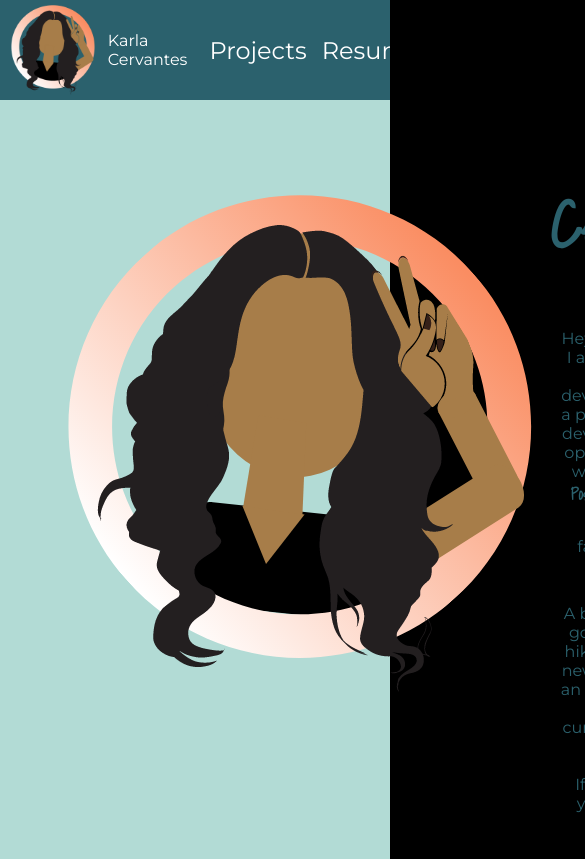
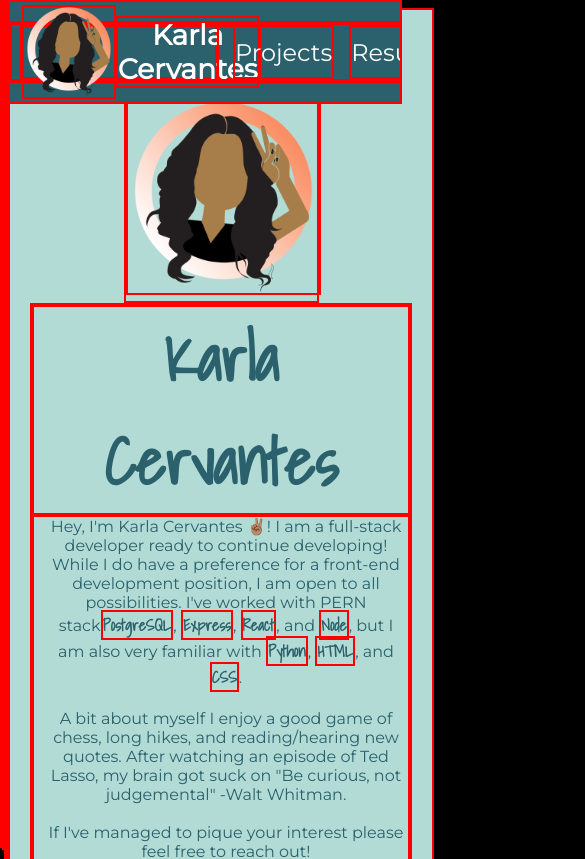
Before and after one commit to kmcervan/portfolio, a React (Create React App) app: page / in a window 390 px wide. Shown: the top 859 px of the page, 585 px wide, since content can reach past the window. Built offline with nearby package versions, Linux system fonts and the light colour scheme.

Commit message:
fixed main text bugs

```diff
--- a/src/App.css
+++ b/src/App.css
@@ -6,7 +6,6 @@ html, body {
   height:100%;
   width:100%;
   padding:0;
-
 }
 section {
   display: block;
@@ -16,7 +15,7 @@ section {
   padding: 50px;
   /* padding-left: 120px; */
   padding-top: 100px;
-  box-sizing:border-box;
+  /* box-sizing:border-box; */
   max-width: 1000px;
   margin: 0 auto;
 }
@@ -30,7 +29,6 @@ section {
 
 /**************************** Header ******************************/
 nav {
-  /* border: green 2px solid; */
   background-color: #2b616d;
   overflow: hidden;
   position: fixed;
@@ -63,9 +61,16 @@ nav {
 }
 .space-link {
   margin-left: 15px;
+  width: 125px;
+  display: flex;
+  justify-content: center;
 }
 .space-link:hover {
-  background-color: #b2dbd5;
+  background-color: #fa8d62;
+  color: #ffffff;
+  border-radius: 5px;
+  /* padding: 2px 4px; */
+  font-weight: bold;
 }
 .icon-pic {
   height: 90px;
@@ -77,8 +82,6 @@ nav {
   display: flex;
   justify-content: flex-end;
 }
-
-
 
 /**************************** Main Page ******************************/
 .main-container {
@@ -103,13 +106,13 @@ h1 {
 span {
   font-family: 'Shadows Into Light', cursive;
   font-weight: bold;
-  /* color: #fa8d62; */
+}
+.link-img {
+  width: 10%;
 }
 
+
 /**************************** Projects ******************************/
-.projects-main {
-
-}
 .project-container {
   display: flex;
   justify-content: space-between;
@@ -118,9 +121,7 @@ span {
   width: 100%;
 }
 .projects-container {
-  /* display: flex; */
   width: 30%;
-  /* height: auto; */
 }
 .img-box {
   width: 100%;
@@ -128,7 +129,6 @@ span {
 }
 .project-img {
   width: 100%;
-  /* height: 200px; */
   border-radius: 10px;
 }
 .project-text-box {
@@ -142,8 +142,39 @@ span {
 }
 
 
+/**************************** Resizing ******************************/
+/* *{
+  border: red 1px solid;
+} */
+@media screen and (min-width: 300px) and (max-width: 900px ) {
+  *{
+    border: red solid 2px;
+  }
+  section {
+    height:100%;
+    width:100%;
+    padding: 20px;
+    padding-top: 80px;
+  }
+  .main-container {
+    flex-direction: column;
+  }
+  .main-text {
+    display: flex;
+    flex-direction: column;
+  }
+  .main-p {
+    margin: 0px;
+  }
+  h1 {
+    margin: 0px;
+  }
+  .main-img {
+    width: 50%;
+    margin-top: 2%;
+  }
+  .main-icon {
+    width: 100%;
+  }
 
-/**************************** Contact ******************************/
-.link-img {
-  width: 10%;
 }
--- a/src/components/Header.js
+++ b/src/components/Header.js
@@ -10,7 +10,7 @@ function Header() {
                 <div className='icon-container'>
                     <a href='#top' target='_top' className='link'>
                         <img src={PortfolioPic} className='icon-pic'/>
-                        <p>Karla Cervantes</p>
+                        <h3>Karla Cervantes</h3>
                     </a>
                 </div>
                 <div className='link-container'>
--- a/src/components/MainPage.js
+++ b/src/components/MainPage.js
@@ -11,32 +11,22 @@ function MainPage() {
         <section id='top' className='main-container'>
 
                 <div className='main-img'>
-                    <img classname='main-photo' src={Icon} alt='emoji icon of Karla Cervantes'/>
+                    <img src={Icon} className='main-icon' />
                 </div>
                 <div className='main-text'>
-                    <h1>Karla Cervantes</h1>
-                    <p>Hey, I'm Karla Cervantes &#9996;&#127997;! I am a full-stack developer ready to continue developing! While I do have a preference for a front-end development position, I am open to all possibilities. I've worked with PERN stack, <span>PostgreSQL</span>, <span>Express</span>, <span>React</span>, and <span>Node</span>, but I am also very familiar with <span>Python</span>, <span>HTML</span>, and <span>CSS</span>.
-                    <br/>
-                    <br/>
-                    A bit about myself I enjoy a good game of chess, long hikes, and reading/hearing new quotes. After watching an episode of Ted Lasso, my brain got suck on "Be curious, not judgemental" -Walt Whitman.
-                    <br/>
-                    <br/>
-                    If I'm managed to pique your interest please feel free to reach out!</p>
-                    {/* <a href='#projects-page' target='_self' className='btn'>Projects</a>
-                    <a href={Res} target='_blank' className='btn'>Resume</a>
-                    <p>Let's Connect!</p> */}
+                        <h1 className='main-h1'>Karla Cervantes</h1>
+                        <p className='main-p'>Hey, I'm Karla Cervantes &#9996;&#127997;! I am a full-stack developer ready to continue developing! While I do have a preference for a front-end development position, I am open to all possibilities. I've worked with PERN stack<span>PostgreSQL</span>, <span>Express</span>, <span>React</span>, and <span>Node</span>, but I am also very familiar with <span>Python</span>, <span>HTML</span>, and <span>CSS</span>.<br/><br/>A bit about myself I enjoy a good game of chess, long hikes, and reading/hearing new quotes. After watching an episode of Ted Lasso, my brain got suck on "Be curious, not judgemental" -Walt Whitman.<br/><br/>If I've managed to pique your interest please feel free to reach out!</p>
+                    <div>
                         <a href='https://www.linkedin.com/in/kmc4/' className='contact-link'>
                             <img className='link-img' src={Linkedin}/>
-                    </a>
-                    <a href='https://github.com/kmcervan' className='contact-link'>
+                        </a><a href='https://github.com/kmcervan' className='contact-link'>
                             <img className='link-img' src={Git}/>
-                    </a>
-                    <a href='https://twitter.com/Karla_mc4' className='contact-link'>
+                        </a><a href='https://twitter.com/Karla_mc4' className='contact-link'>
                             <img className='link-img' src={Eight}/>
-                    </a>
-                    <a href='mailto:cervantes.karla14@gmail.com' className='contact-link'>
+                        </a><a href='mailto:cervantes.karla14@gmail.com' className='contact-link'>
                             <img className='link-img' src={Email}/>
                         </a>
+                    </div>
                 </div>
         </section>
     )
--- a/src/components/Projects.js
+++ b/src/components/Projects.js
@@ -17,10 +17,10 @@ function Projects() {
                     </div>
                     <div className='project-text-box'>
                         <h4>Spacestagram</h4>
-                        <p>The Spacestagram allows the user to see 30 randomly selected images from NASA's Astronomy Picture of the Day API. A title, photo, date and description are provided with every card. Users are able to like and unlike images by either clicking on the image or the like button.</p>
+                        <p>The Spacestagram App allows the user to see 30 randomly selected images from NASA's Astronomy Picture of the Day API. A title, photo, date and description are provided with every card. Users are able to like and unlike images by either clicking on the image or the like button.</p>
                     </div>
                 </div>
-                <div className='projects-container'>
+                {/* <div className='projects-container'>
                     <div className='img-box'>
                         <a target='_blank'>
                             <img src={Nine} className='project-img'/>
@@ -41,7 +41,7 @@ function Projects() {
                         <h4>Spacestagram</h4>
                         <p>Project description will go here</p>
                     </div>
-                </div>
+                </div> */}
             </div>
         </section>
     )
```
Lines whose indentation alone changed are shown as unchanged.
